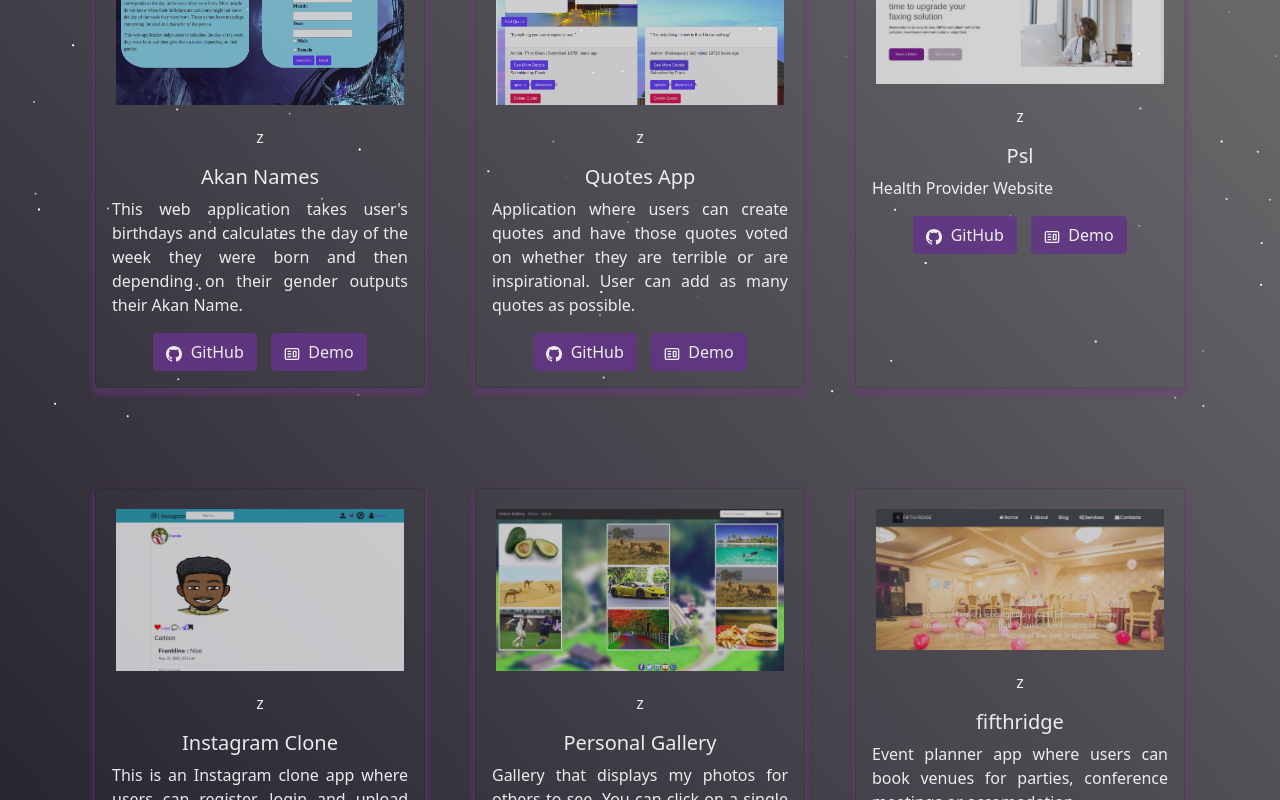
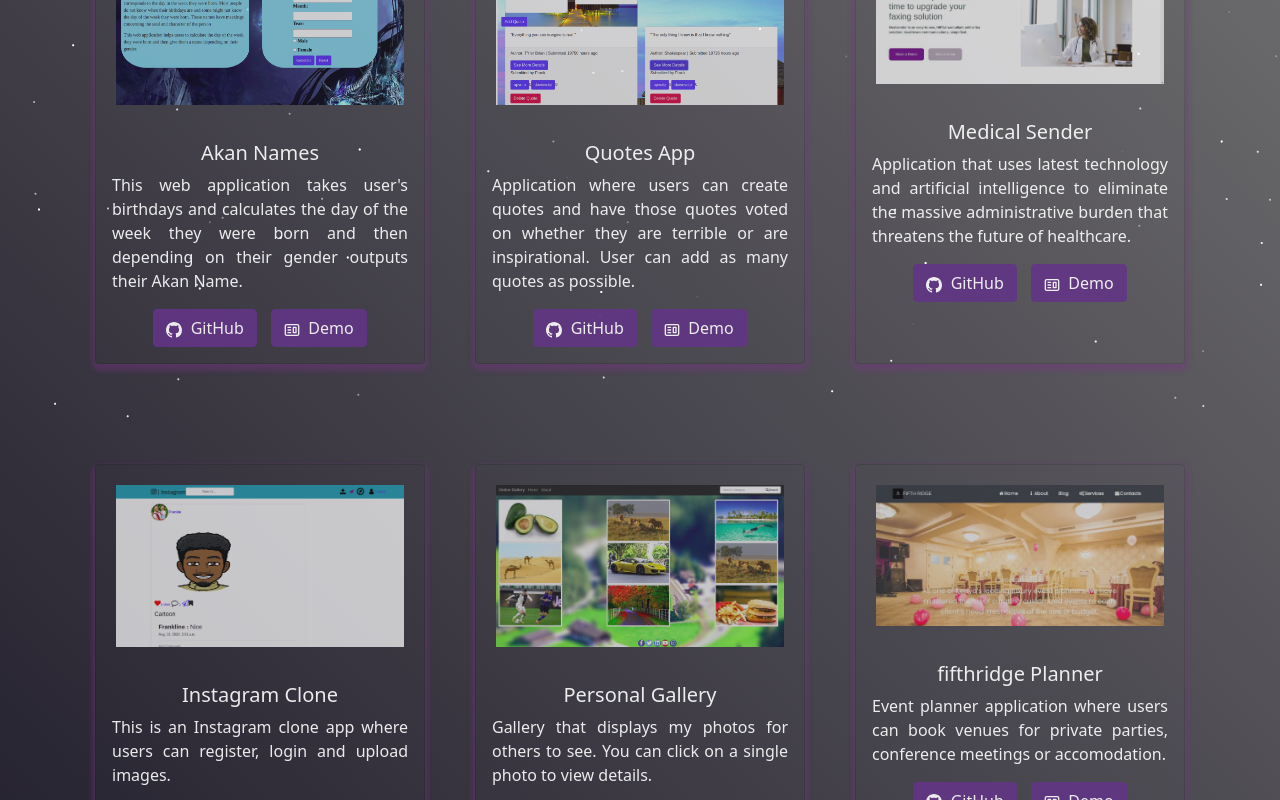
Before and after one commit to Frankline-Kiplangat/react-folio, a React (Create React App) app: page /project in a window 1280 px wide. Shown: the part 380-1180 px from the top of the page. Built offline with nearby package versions, Linux system fonts and the light colour scheme.

Commit message:
update resume

```diff
--- a/src/components/Contact/Contact.js
+++ b/src/components/Contact/Contact.js
@@ -4,21 +4,26 @@ import Resume from "./ResumeFrankline-Kiplangat.pdf";
 
 function Contact() {
     return (
-        <Container fluid className="resume-section">
+        <Container fluid style ={{ height: "91.4vh"}} className="resume-section">
                 <div class="section-heading text-center mt-5 mr-5">
                     <div class="text-center">
                         I'm currently accepting new projects and would love to hear from you.
                         <br />
                         I'm also available for freelance contracts, so get in touch:
                         <br /><br />
-                        <a style="color: white;" href="mailto:kipfrankline@gmail.com" target="_blank"><i fa fab-envelope></i>Email: kipfrankline@gmail.com</a>
-                        <br /><br />
-                        <button class="btn primary"><a style="color: white;" href="whatsapp://send?abid=+254724375662&text=Hello%2C%20World!">Send Message</a> </button><br />
-                        <a style="color: white;" href="tel:+254724375662">Tel: +254724375662</a>
+                        <a style={{ color: "white"}} href="emailto:kipfrankline@gmail.com" target="_blank" rel="noreferrer"
+                            ><i fa fab-envelope></i>Email: kipfrankline@gmail.com</a>
+                        <br /><br /> <br />
+                        <button class="btn primary">
+                            <a style={{color: "white"}} href="whatsapp://send?abid=+254724375662&text=Hello%2C%20World!">Send Message</a>
+                            </button><br /> <br />
+                        <a style={{color: "white"}} href="tel:+254724375662">Tel: +254724375662</a>
+                        <br /> <br />
                         <a
                             href={Resume}
                             download="Resume"
                             target="_blank"
+                            rel="noreferrer"
                         >
                             <button>Download Resume</button>
                         </a>
--- a/src/components/Projects/ProjectCards.js
+++ b/src/components/Projects/ProjectCards.js
@@ -8,7 +8,7 @@ function ProjectCards(props) {
   return (
     <Card className="project-card-view">
       <Card.Img variant="top" src={props.imgPath} alt="card-img" />
-    z  <Card.Body>
+      <Card.Body>
         <Card.Title>{props.title}</Card.Title>
         <Card.Text style={{ textAlign: "justify" }}>
           {props.description}
--- a/src/components/Projects/Projects.js
+++ b/src/components/Projects/Projects.js
@@ -51,8 +51,10 @@ function Projects() {
             <ProjectCard
               imgPath={psl}
               isBlog={false}
-              title="Psl"
-              description="Health Provider Website "
+              title="Medical Sender"
+              description="Application that uses latest technology and artificial
+              intelligence to eliminate the massive administrative
+              burden that threatens the future of healthcare."
               ghLink="https://github.com/Frankline-Kiplangat/psl"
               demoLink="https://psl-frankline-kiplangat.vercel.app/"
             />
@@ -73,7 +75,8 @@ function Projects() {
               imgPath={gallery}
               isBlog={false}
               title="Personal Gallery"
-              description="Gallery that displays my photos for others to see. You can click on a single photo to view details."
+              description="Gallery that displays my photos for others to see.
+               You can click on a single photo to view details."
               ghLink="https://github.com/Frankline-Kiplangat/personal-gallery"
               demoLink="https://frank-personal-gallery.herokuapp.com"
             />
@@ -82,11 +85,11 @@ function Projects() {
             <ProjectCard
               imgPath={ridge}
               isBlog={false}
-              title="fifthridge"
-              description="Event planner app where users can book venues for parties, conference meetings or accomodation."
+              title="fifthridge Planner"
+              description="Event planner application where users can book venues for private parties, conference meetings or accomodation."
               ghLink="https://github.com/Frankline-Kiplangat/fifthridge"
               demoLink="https://frankline-kiplangat.github.io/fifthridge"
-            />
+            /> <br />
           </Col>
 
         </Row>
```
